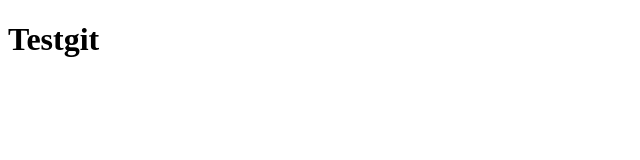
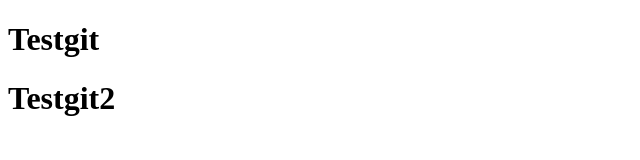
Before and after one commit to bank-scriptcode/ProJ, a plain HTML site: page index.html in a window 1280 px wide. Shown: the whole page, without its empty margins (0-640 px from the left). Drawn offline with Linux system fonts and the light colour scheme.

Commit message:
add 2
test 2

```diff
--- a/index.html
+++ b/index.html
@@ -8,5 +8,6 @@
 </head>
 <body>
     <h1>Testgit</h1>
+    <h1>Testgit2</h1>
 </body>
 </html>
```
